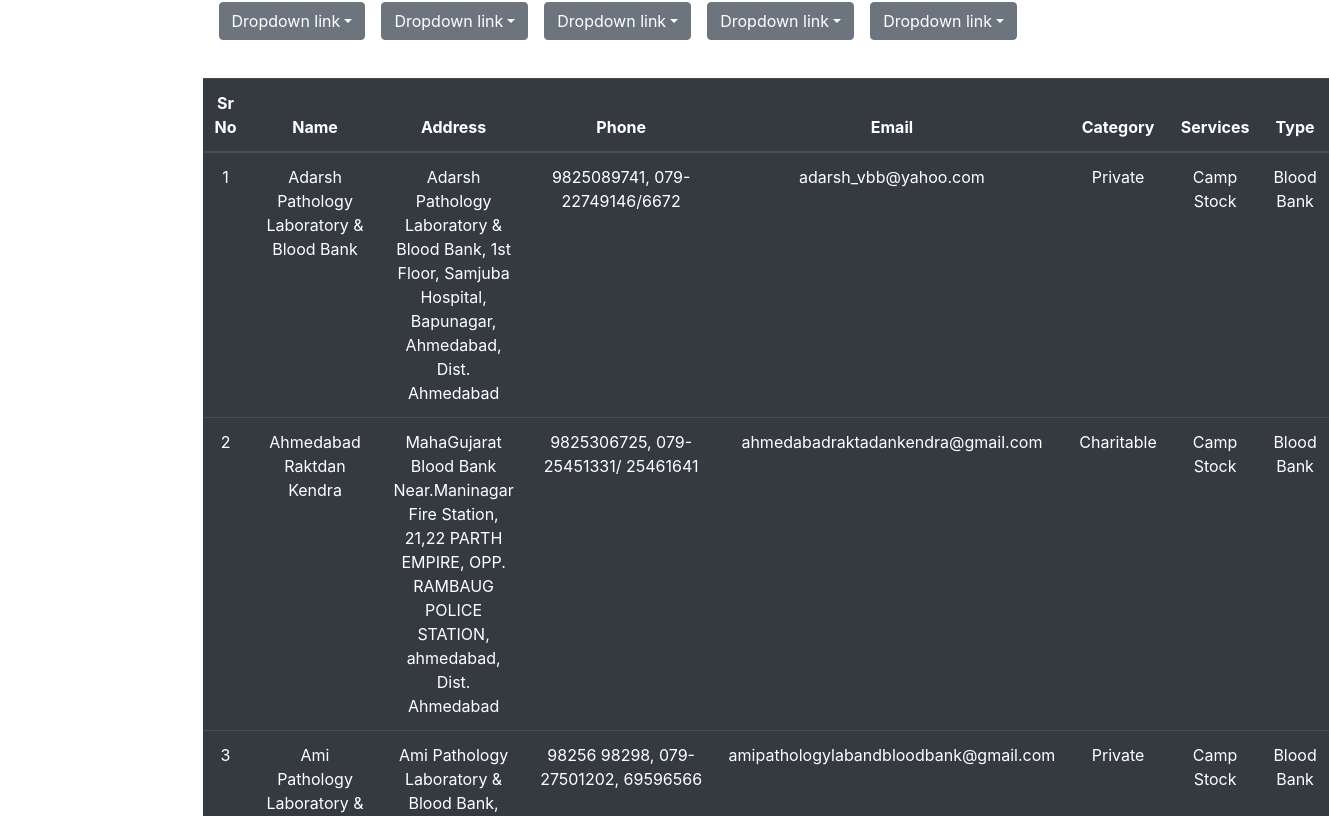
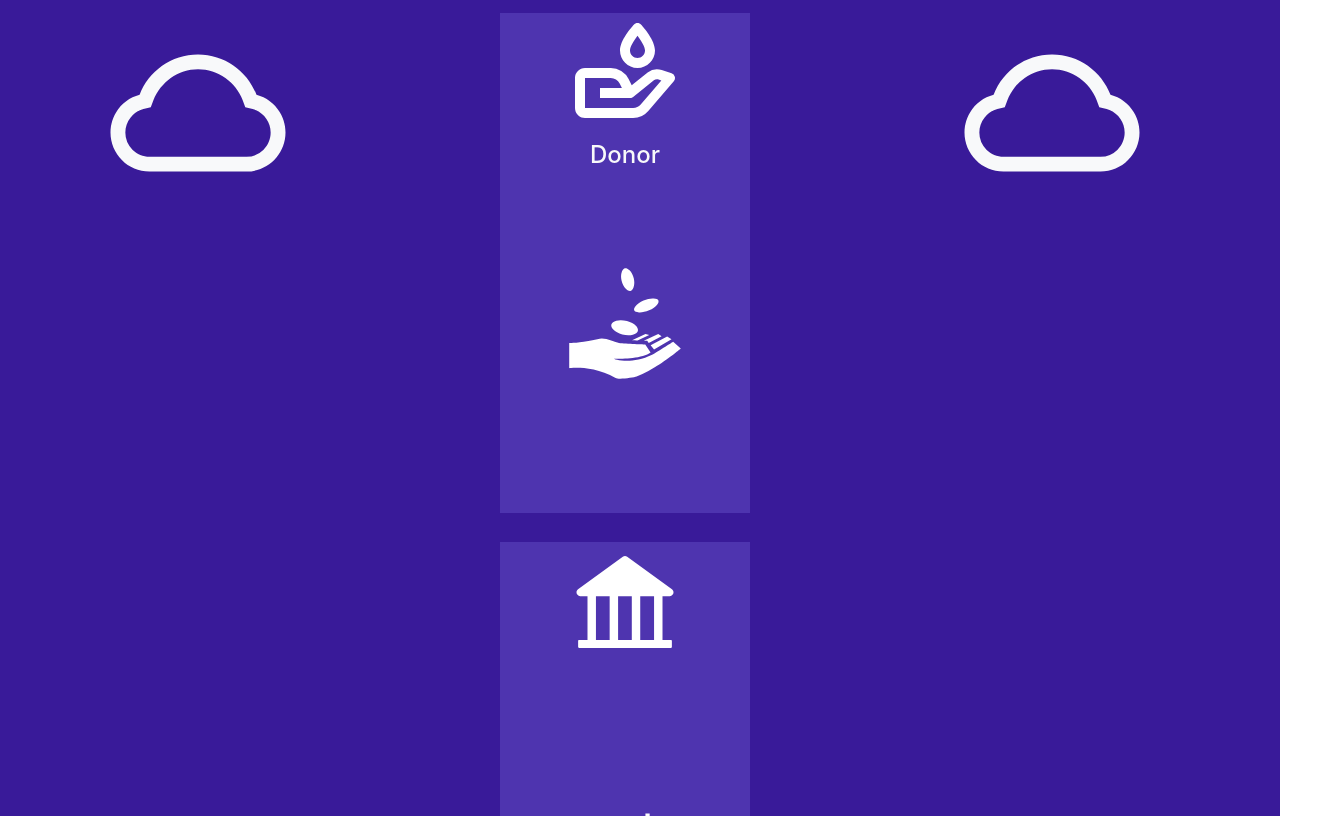
Before and after one commit to tanujdey7/donateindia, a React (Create React App) app: page /blooddonate in a window 1280 px wide. Shown: the part 144-960 px from the top of the page, 1329 px wide, since content can reach past the window. Built offline with nearby package versions, Linux system fonts and the light colour scheme.

Commit message:
Ui updated

```diff
--- a/src/App.js
+++ b/src/App.js
@@ -9,7 +9,7 @@ import Navbar from "./Components/HeadFoot/Navbar";
 import Home from "./Components/Home";
 import Login from "./Pages/Loginpages/Login";
 import Footer from "./Components/HeadFoot/Footer";
-import Blooddonate from "./Pages/Blood/Blooddonation";
+import Blooddonate from "./Pages/Blood/BloodDonate";
 function App() {
   return (
     <div className="App">
@@ -19,6 +19,7 @@ function App() {
           <Route exact path="/" component={Home} />
           <Route exact path="/Login" component={Login} />
           <Route exact path="/blooddonate" component={Blooddonate} />
+
         </Switch>
         <Footer />
       </Router>
--- /dev/null
+++ b/src/Pages/Blood/BloodDonate.css
@@ -0,0 +1,66 @@
+.blood-container{
+    margin: 0px;
+    padding: 0px;
+    width: 100%;
+}
+.wrapper{
+    margin: 0px;
+    padding: 0px;
+    background-color: #391a99;
+}
+.box-one {
+  width: 250px;
+  height: 250px;
+  margin-left: auto;
+  margin-right: auto;
+  color: #ffffff;
+  background-color: #4e34af;
+}
+.box-two {
+  margin-left: auto;
+  margin-right: auto;
+  width: 250px;
+  height: 250px;
+  color: #ffffff;
+  background-color: #4e34af;
+}
+
+.box-three {
+  width: 250px;
+  margin-left: auto;
+  margin-right: auto;
+  height: 250px;
+  color: #ffffff;
+  background-color: #4e34af;
+}
+
+
+.blood-donate-row{
+    width: 100%;
+}
+.box-four {
+  width: 250px;
+  margin-left: auto;
+  margin-right: auto;
+  height: 250px;
+  color: #ffffff;
+  background-color: #4e34af;
+}
+
+.box-row-one {
+  display: flex;
+  margin: 0px;
+  padding: 0px;
+}
+.box-row-two {
+  display: flex;
+  margin: 0px;
+  margin-top: 7%;
+  padding: 0px;
+}
+
+.box-col-main {
+  margin: 0px;
+  padding: 0px;
+  width: 100%;
+}
--- /dev/null
+++ b/src/Pages/Blood/BloodDonate.jsx
@@ -0,0 +1,39 @@
+import React from 'react';
+import "./BloodDonate.css";
+import { AiOutlineCloud, AiFillBank} from "react-icons/ai";
+import { BiDonateBlood} from "react-icons/bi";
+import { GiCampingTent, GiReceiveMoney} from "react-icons/gi";
+// import Donor from "../Images/solidarity.png";
+
+const BloodDonate = () => {
+    return (
+        <div className="blood-container container-fluid">
+            <div className="wrapper w-100">
+                <div className="blood-donate-row row pt-5 pb-5">
+                    <div className="col-4">
+                        <div><h1 className="text-light"><AiOutlineCloud size={200} /></h1></div>
+                    </div>
+                    <div className="box-col-main col-4">
+                        <div className="box-row-one row w-100">
+                            <div className="col"><div className="box-one"><h1><BiDonateBlood size={120} /></h1>
+                            <h4 className="text-light">Donor</h4></div></div>
+                            <div className="col"><div className="box-two"><h1><GiReceiveMoney size={120} /></h1></div></div>
+                        </div>
+                        <div className="box-row-two row w-100">
+                            <div className="col"><div className="box-three"><h1><AiFillBank size={120} /></h1></div></div>
+                            <div className="col"><div className="box-four"><h1><GiCampingTent size={120} /></h1></div></div>
+                        </div>
+                    </div>
+                    <div className="col-4">
+                        <div><h1 className="text-light"><AiOutlineCloud size={200} /></h1></div>
+                    </div>
+
+                </div>
+
+            </div>
+
+        </div>
+    )
+}
+
+export default BloodDonate;
--- a/src/Pages/Blood/Blooddonation.jsx
+++ b/src/Pages/Blood/Blooddonation.jsx
@@ -96,7 +96,17 @@ const Blooddonation = () => {
                                     <td>{anydata.Type}</td></tr>
                             })}
                         </tbody>
+
                     </table>
+                    <nav aria-label="Page navigation example">
+                        <ul class="pagination">
+                            <li class="page-item"><a class="page-link" href="#">Previous</a></li>
+                            <li class="page-item"><a class="page-link" href="#">1</a></li>
+                            <li class="page-item"><a class="page-link" href="#">2</a></li>
+                            <li class="page-item"><a class="page-link" href="#">3</a></li>
+                            <li class="page-item"><a class="page-link" href="#">Next</a></li>
+                        </ul>
+                    </nav>
                 </div>
             </div>
 
--- a/src/Pages/Blood/Data.js
+++ b/src/Pages/Blood/Data.js
@@ -83,51 +83,21 @@ const Bloodbankdetails = [
         Srno: "9",
         Name: "GENERAL HOSPITAL (ESIC) AHMEDABAD",
         Address: "Model Hospital Blood Bank,(ESIS), Blood Bank, Bapunagar, Ahmedabad, Dist. Ahmedabad",
-        Phone: "9574547152",
-        Email: "Raghav26897@gmail.com",
-        Category: "Private",
+        Phone: "7567091673, 079-22745770/ 22743935",
+        Email: "ms-bapunagar.gj@esic.in",
+        Category: "Govt",
         Services: "Camp Stock",
-        Type: "BSU"
+        Type: "Blood Bank"
     },
     {
         Srno: "10",
-        Name: "CHC, Bagodara (BSU)	",
-        Address: "Bagodara , Bagodara , Dist. Ahmedabad",
-        Phone: "9574547152",
-        Email: "Raghav26897@gmail.com",
-        Category: "Private",
+        Name: "GUJARAT CANCER MEDICAL COLLEGE",
+        Address: "Blood Bank, Gujarat Cancer Society Medical College Hospital & Research Centre, Opp. D.R.M. office, Swadesi Mill compound, Near Chamunda Bridge, Ahmedabad, Dist. Ahmedabad",
+        Phone: "9925001523, 079-6648138",
+        Email: "gcsbloodbank@yahoo.in",
+        Category: "Charitable",
         Services: "Camp Stock",
-        Type: "BSU"
-    },
-    {
-        Srno: "6",
-        Name: "CHC, Bagodara (BSU)	",
-        Address: "Bagodara , Bagodara , Dist. Ahmedabad",
-        Phone: "9574547152",
-        Email: "Raghav26897@gmail.com",
-        Category: "Private",
-        Services: "Camp Stock",
-        Type: "BSU"
-    },
-    {
-        Srno: "6",
-        Name: "CHC, Bagodara (BSU)	",
-        Address: "Bagodara , Bagodara , Dist. Ahmedabad",
-        Phone: "9574547152",
-        Email: "Raghav26897@gmail.com",
-        Category: "Private",
-        Services: "Camp Stock",
-        Type: "BSU"
-    },
-    {
-        Srno: "6",
-        Name: "CHC, Bagodara (BSU)	",
-        Address: "Bagodara , Bagodara , Dist. Ahmedabad",
-        Phone: "9574547152",
-        Email: "Raghav26897@gmail.com",
-        Category: "Private",
-        Services: "Camp Stock",
-        Type: "BSU"
+        Type: "Blood Bank"
     },
 ];
 
```
Also changed, not shown: src/Pages/Images/solidarity.png (added).
